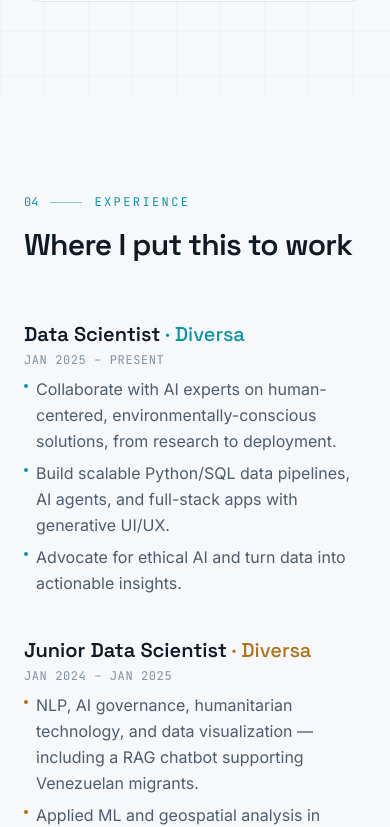
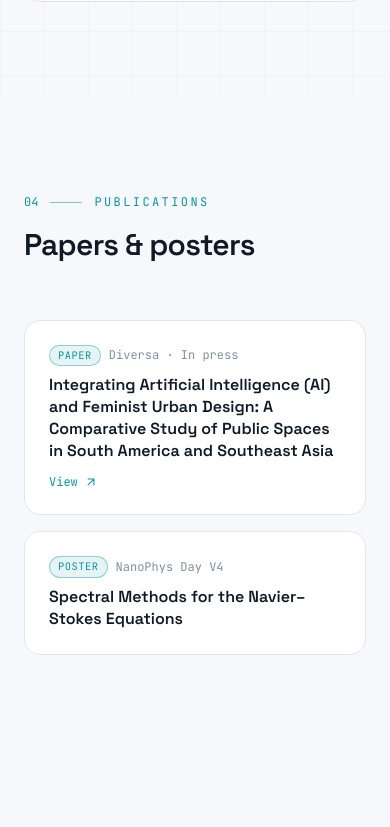
Before and after one commit to DaVas1410/portafolio_web, a React (Vite) app: page / in a window 390 px wide. Shown: the part 5784-6611 px from the top of the page. Built offline with nearby package versions, Linux system fonts and the light colour scheme.

Commit message:
feat: add Publications section

```diff
--- a/src/App.jsx
+++ b/src/App.jsx
@@ -3,6 +3,7 @@ import Hero from './components/Hero.jsx'
 import About from './components/About.jsx'
 import Projects from './components/Projects.jsx'
 import Research from './components/Research.jsx'
+import Publications from './components/Publications.jsx'
 import Experience from './components/Experience.jsx'
 import Skills from './components/Skills.jsx'
 import Contact from './components/Contact.jsx'
@@ -19,6 +20,7 @@ export default function App() {
         <About />
         <Projects />
         <Research />
+        <Publications />
         <Experience />
         <Skills />
         <Contact />
--- a/src/components/Contact.jsx
+++ b/src/components/Contact.jsx
@@ -18,7 +18,7 @@ export default function Contact() {
     <section id="contact" className="relative overflow-hidden">
       <div className="absolute inset-0 grid-backdrop opacity-40" />
       <div className="relative section-pad">
-        <SectionHeader index="06" eyebrow={contact.eyebrow} title={contact.title} />
+        <SectionHeader index="07" eyebrow={contact.eyebrow} title={contact.title} />
 
         <div ref={revealRef} className="reveal grid gap-10 md:grid-cols-[1.2fr_1fr] md:gap-16">
           <div>
--- a/src/components/Experience.jsx
+++ b/src/components/Experience.jsx
@@ -49,7 +49,7 @@ export default function Experience() {
   const revealRef = useReveal()
   return (
     <section id="experience" className="section-pad">
-      <SectionHeader index="04" eyebrow={experience.eyebrow} title={experience.title} />
+      <SectionHeader index="05" eyebrow={experience.eyebrow} title={experience.title} />
 
       <div ref={revealRef} className="reveal relative">
         {/* vertical timeline axis */}
--- /dev/null
+++ b/src/components/Publications.jsx
@@ -0,0 +1,52 @@
+import { useLang, t } from '../context/LangContext.jsx'
+import { publicationsSection } from '../data/content.js'
+import { publications } from '../data/publications.js'
+import { useReveal } from '../hooks/useReveal.js'
+import SectionHeader from './SectionHeader.jsx'
+import { ArrowUpRight } from './Icons.jsx'
+
+export default function Publications() {
+  const { lang } = useLang()
+  const revealRef = useReveal()
+  return (
+    <section id="publications" className="section-pad">
+      <SectionHeader
+        index="04"
+        eyebrow={publicationsSection.eyebrow}
+        title={publicationsSection.title}
+      />
+
+      <ul ref={revealRef} className="reveal space-y-4">
+        {publications.map((p) => (
+          <li
+            key={p.slug}
+            className="group flex flex-col gap-3 rounded-2xl border border-line bg-elev p-6 transition-colors hover:border-accent/50 sm:flex-row sm:items-start sm:justify-between"
+          >
+            <div className="min-w-0">
+              <div className="mb-2 flex items-center gap-2">
+                <span className="rounded-full border border-accent/40 bg-accent/10 px-2 py-0.5 font-mono text-[0.65rem] uppercase tracking-wider text-accent">
+                  {t(p.type, lang)}
+                </span>
+                <span className="font-mono text-xs text-faint">{t(p.venue, lang)}</span>
+              </div>
+              <h3 className="max-w-3xl font-display text-base font-semibold leading-snug text-ink sm:text-lg">
+                {t(p.title, lang)}
+              </h3>
+            </div>
+            {p.link && (
+              <a
+                href={p.link}
+                target="_blank"
+                rel="noreferrer"
+                className="inline-flex flex-none items-center gap-1.5 font-mono text-xs text-accent transition-opacity hover:opacity-80"
+              >
+                {lang === 'es' ? 'Ver' : 'View'}
+                <ArrowUpRight width={14} height={14} />
+              </a>
+            )}
+          </li>
+        ))}
+      </ul>
+    </section>
+  )
+}
--- a/src/components/Skills.jsx
+++ b/src/components/Skills.jsx
@@ -9,7 +9,7 @@ export default function Skills() {
   const revealRef = useReveal()
   return (
     <section id="skills" className="section-pad">
-      <SectionHeader index="05" eyebrow={skills.eyebrow} title={skills.title} />
+      <SectionHeader index="06" eyebrow={skills.eyebrow} title={skills.title} />
 
       <div ref={revealRef} className="reveal grid gap-5 sm:grid-cols-2">
         {skills.groups.map((group, i) => {
--- a/src/context/ScrollContext.jsx
+++ b/src/context/ScrollContext.jsx
@@ -2,7 +2,7 @@ import { createContext, useContext, useEffect, useRef, useState } from 'react'
 
 const ScrollContext = createContext(null)
 
-const SECTION_IDS = ['about', 'projects', 'research', 'experience', 'skills', 'contact']
+const SECTION_IDS = ['about', 'projects', 'research', 'publications', 'experience', 'skills', 'contact']
 
 export function ScrollProvider({ children }) {
   const progressRef = useRef(0)
--- a/src/data/content.js
+++ b/src/data/content.js
@@ -12,6 +12,7 @@ export const nav = [
   { id: 'about', label: { en: 'About', es: 'Sobre mí' } },
   { id: 'projects', label: { en: 'Projects', es: 'Proyectos' } },
   { id: 'research', label: { en: 'Research', es: 'Investigación' } },
+  { id: 'publications', label: { en: 'Publications', es: 'Publicaciones' } },
   { id: 'experience', label: { en: 'Experience', es: 'Experiencia' } },
   { id: 'skills', label: { en: 'Skills', es: 'Skills' } },
   { id: 'contact', label: { en: 'Contact', es: 'Contacto' } },
@@ -101,6 +102,11 @@ export const research = {
   ],
   repoLabel: { en: 'Thesis repository', es: 'Repositorio de la tesis' },
   repo: 'https://github.com/DaVas1410/cnn_astro',
+}
+
+export const publicationsSection = {
+  eyebrow: { en: 'publications', es: 'publicaciones' },
+  title: { en: 'Papers & posters', es: 'Artículos y pósters' },
 }
 
 export const experience = {
--- /dev/null
+++ b/src/data/publications.js
@@ -0,0 +1,22 @@
+export const publications = [
+  {
+    slug: 'feminist-urban-ai',
+    title: {
+      en: 'Integrating Artificial Intelligence (AI) and Feminist Urban Design: A Comparative Study of Public Spaces in South America and Southeast Asia',
+      es: 'Integrando Inteligencia Artificial (IA) y Diseño Urbano Feminista: Un estudio comparativo de espacios públicos en Sudamérica y el Sudeste Asiático',
+    },
+    venue: { en: 'Diversa · In press', es: 'Diversa · En prensa' },
+    type: { en: 'Paper', es: 'Artículo' },
+    link: 'https://github.com/DiversaStudio/A-comparative-AI-approach-to-feminist-urban-design-of-public-spaces-of-the-GlobalSouth',
+  },
+  {
+    slug: 'spectral-navier-stokes',
+    title: {
+      en: 'Spectral Methods for the Navier–Stokes Equations',
+      es: 'Métodos Espectrales para las Ecuaciones de Navier–Stokes',
+    },
+    venue: { en: 'NanoPhys Day V4', es: 'NanoPhys Day V4' },
+    type: { en: 'Poster', es: 'Póster' },
+    link: null,
+  },
+]
--- a/src/three/ParticleLattice.jsx
+++ b/src/three/ParticleLattice.jsx
@@ -52,7 +52,7 @@ export default function ParticleLattice({ mobile }) {
 
   // Section -> teal(0)..amber(1) mix
   const sectionMix = useMemo(() => {
-    const order = ['about', 'projects', 'research', 'experience', 'skills', 'contact']
+    const order = ['about', 'projects', 'research', 'publications', 'experience', 'skills', 'contact']
     const idx = Math.max(0, order.indexOf(activeSection))
     return idx / (order.length - 1)
   }, [activeSection])
```
